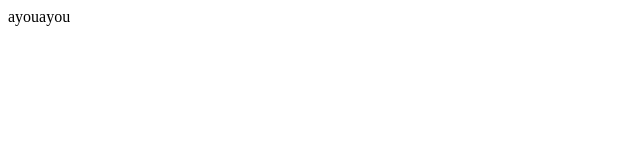
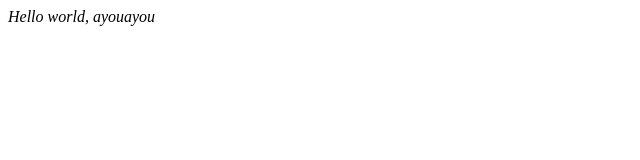
Before and after one commit to ParadeTo/big-react-wasm, a React (Vite) app in the folder examples/hello-world/: page / in a window 1280 px wide. Shown: the top 160 px of the page, without its empty margins (0-640 px from the left). Built offline with nearby package versions, Linux system fonts and the light colour scheme.

Commit message:
blog-10 update single node, fix bugs

```diff
--- a/examples/hello-world/src/App.tsx
+++ b/examples/hello-world/src/App.tsx
@@ -12,11 +12,11 @@ function App() {
         }, 1000)
     }
 
-    return name
+    return <Comp>{name}</Comp>
 }
 
-// function Comp({children}) {
-//     return <span><i>{`Hello world, ${children}`}</i></span>
-// }
+function Comp({children}) {
+    return <span><i>{`Hello world, ${children}`}</i></span>
+}
 
 export default App
```
Also changed, not shown: 1 other file (tests, documents, lock files or other folders).
